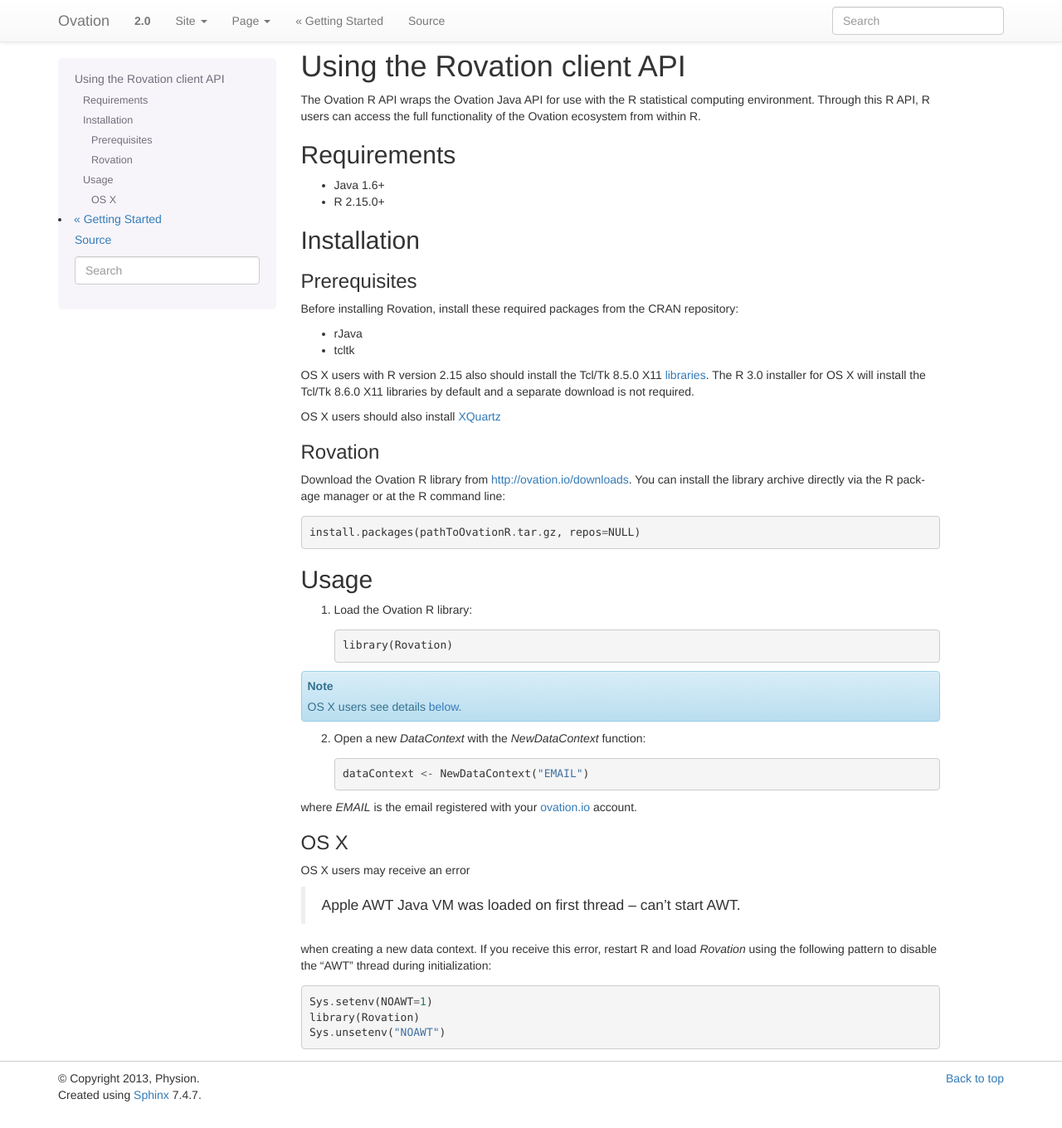
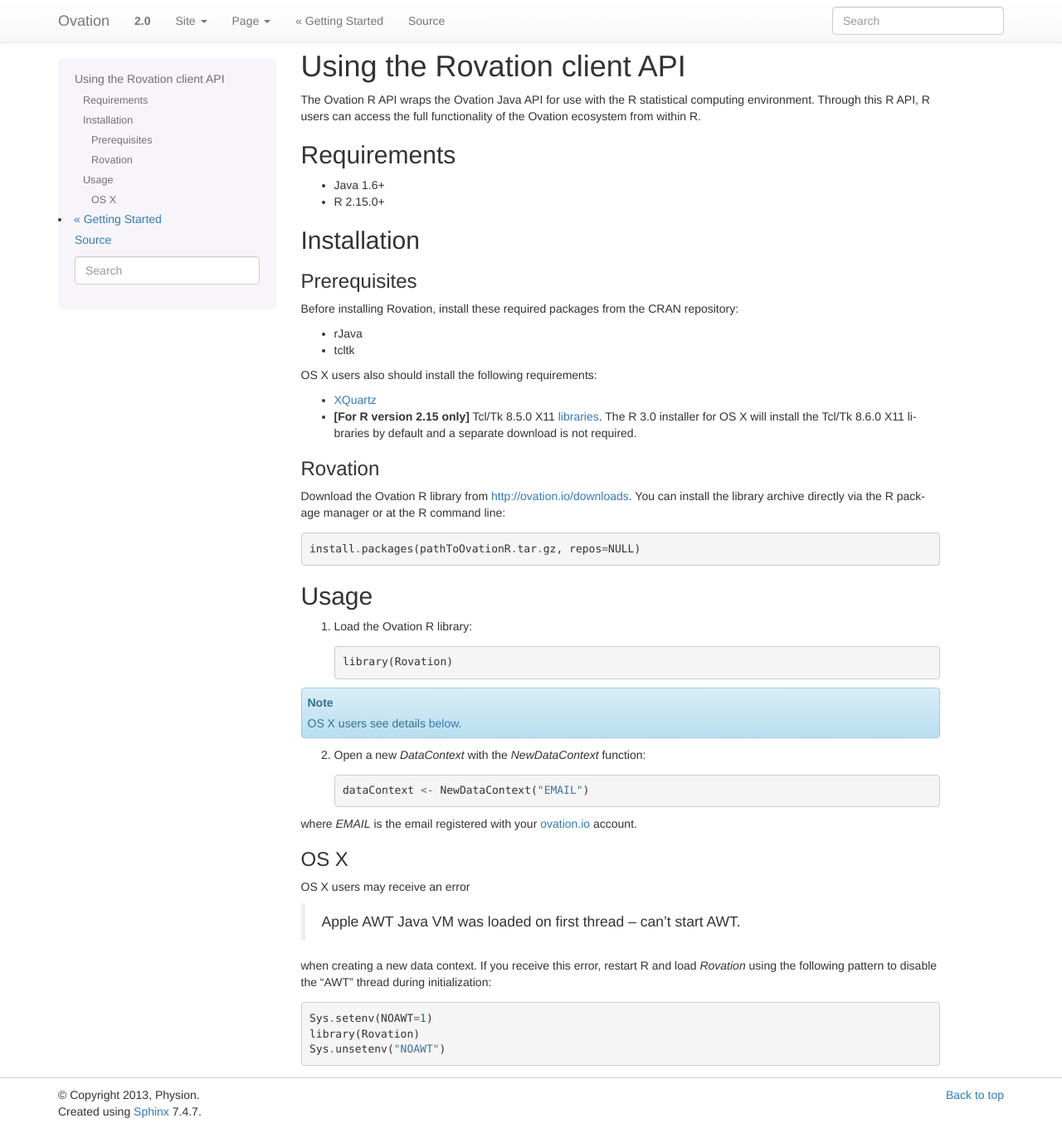
Before and after one commit to physion/ovation-docs, a Sphinx documentation site: the page built from source/using_rovation.rst, in a window 1280 px wide and 1360 px high. Shown: the whole window at 83% size. Built offline with Sphinx 7.4.7, drawn with Linux system fonts in a browser that asks for light colours.

Commit message:
Cleaned OS X prereqs for Rovation

```diff
--- a/source/using_rovation.rst
+++ b/source/using_rovation.rst
@@ -21,9 +21,10 @@
 * rJava
 * tcltk
 
-OS X users with R version 2.15 also should install the Tcl/Tk 8.5.0 X11 `libraries <http://cran.r-project.org/bin/macosx/tools/>`_. The R 3.0 installer for OS X will install the Tcl/Tk 8.6.0 X11 libraries by default and a separate download is not required.
+OS X users also should install the following requirements:
 
-OS X users should also install `XQuartz <http://xquartz.macosforge.org/landing/>`_
+* `XQuartz <http://xquartz.macosforge.org/landing/>`_
+* **[For R version 2.15 only]** Tcl/Tk 8.5.0 X11 `libraries <http://cran.r-project.org/bin/macosx/tools/>`_. The R 3.0 installer for OS X will install the Tcl/Tk 8.6.0 X11 libraries by default and a separate download is not required.
 
 Rovation
 --------
```
